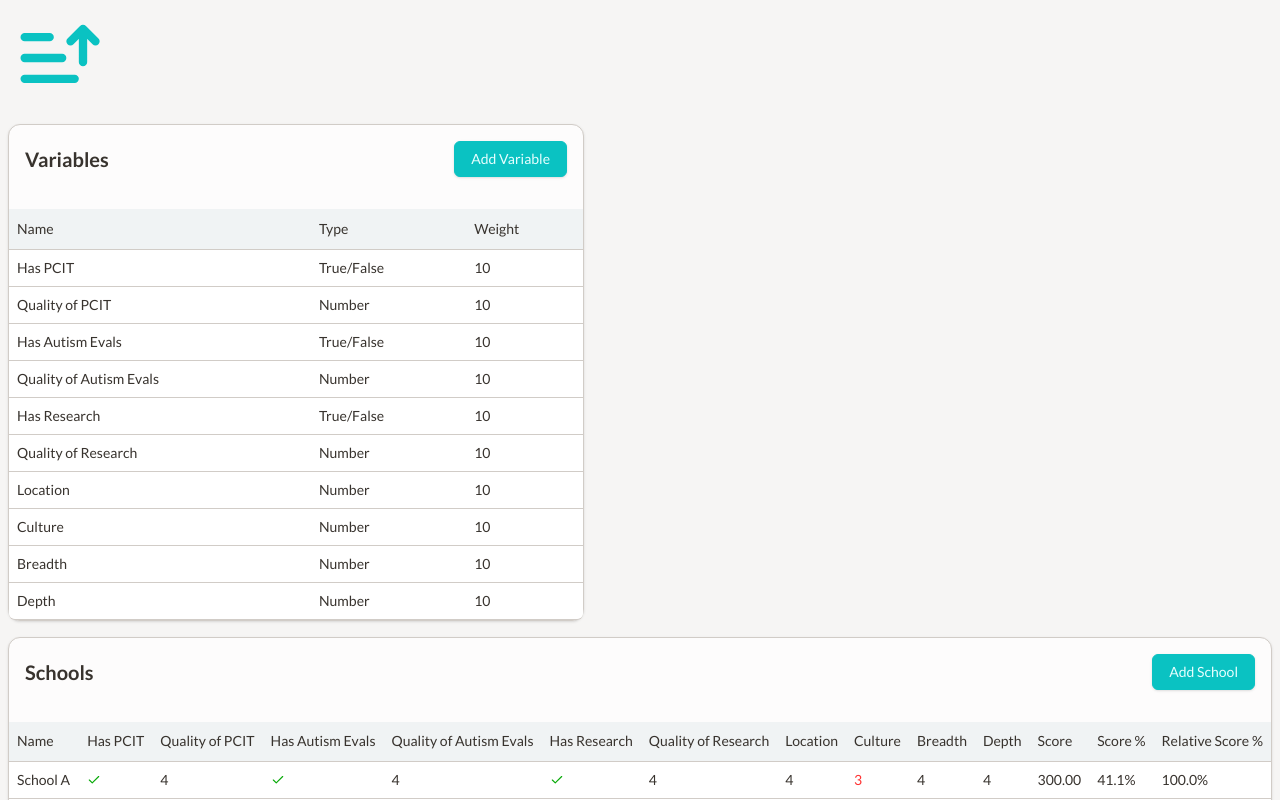
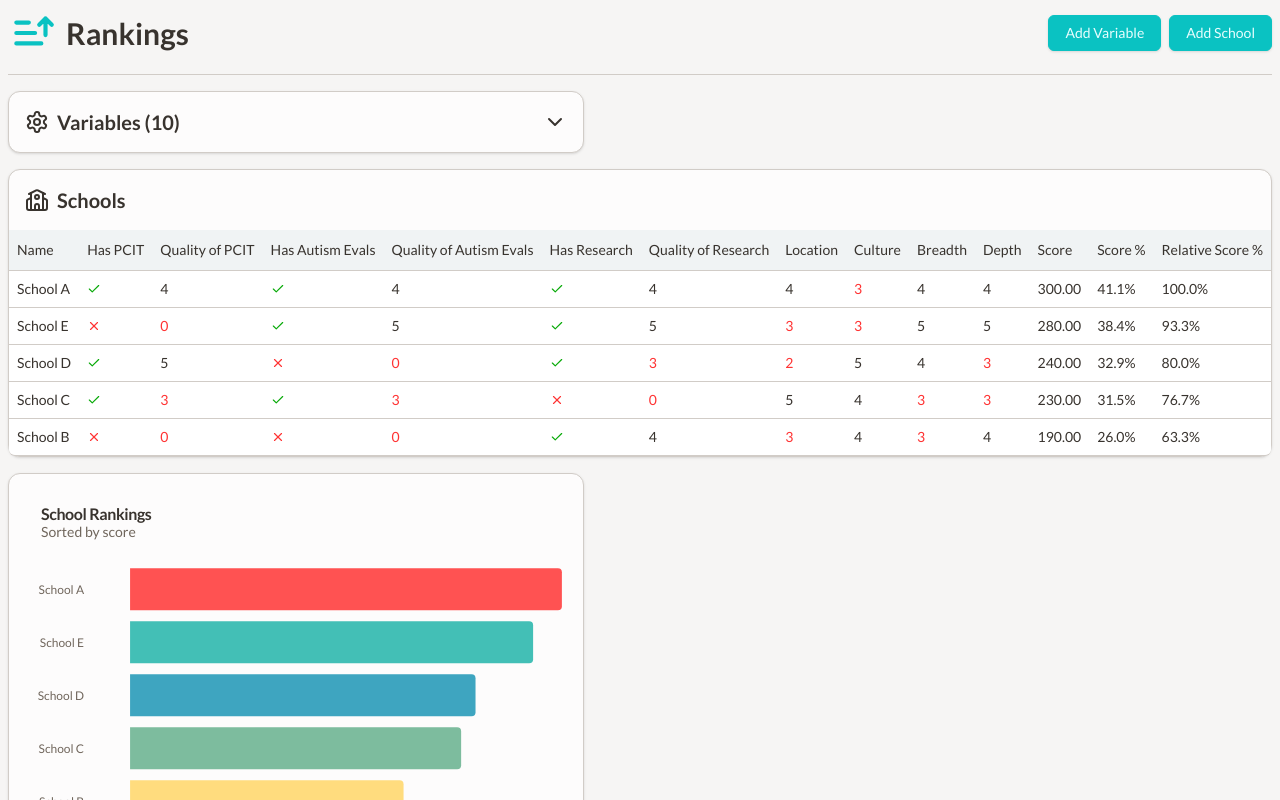
Before and after one commit to DrewJohnsonGT/ranker, a Next.js app: page / in a window 1280 px wide. Shown: the top 800 px of the page. Built offline with nearby package versions, Linux system fonts and the light colour scheme.

Commit message:
Accordion for variables

```diff
--- a/package.json
+++ b/package.json
@@ -20,6 +20,7 @@
     "@radix-ui/react-label": "^2.1.1",
     "@radix-ui/react-scroll-area": "^1.2.2",
     "@radix-ui/react-select": "^2.1.5",
+    "@radix-ui/react-separator": "^1.1.1",
     "@radix-ui/react-slot": "^1.1.1",
     "@radix-ui/react-switch": "^1.1.2",
     "@radix-ui/react-tooltip": "^1.1.7",
--- a/src/app/layout.tsx
+++ b/src/app/layout.tsx
@@ -1,7 +1,13 @@
+import { Metadata } from 'next';
 import { Lato } from 'next/font/google';
 import { TooltipProvider } from '~/components/ui/Tooltip';
 
 import './globals.css';
+
+export const metadata: Metadata = {
+  title: 'Rankings',
+  description: 'Rankings',
+};
 
 const font = Lato({
   subsets: ['latin'],
--- a/src/app/page.tsx
+++ b/src/app/page.tsx
@@ -7,6 +7,12 @@ import { useForm } from 'react-hook-form';
 import { LuCheck, LuOctagonAlert, LuX } from 'react-icons/lu';
 import z from 'zod';
 import { RankedBars } from '~/components/RankedBars';
+import {
+  Accordion,
+  AccordionContent,
+  AccordionItem,
+  AccordionTrigger,
+} from '~/components/ui/Accordion';
 import { Button } from '~/components/ui/Button';
 import { Card, CardContent, CardHeader } from '~/components/ui/Card';
 import {
@@ -35,6 +41,7 @@ import {
   SelectTrigger,
   SelectValue,
 } from '~/components/ui/Select';
+import { Separator } from '~/components/ui/Separator';
 import { Switch } from '~/components/ui/Switch';
 import {
   Table,
@@ -53,6 +60,7 @@ import {
   NAME_OF_ROW,
 } from '~/utils/constants';
 import { getValueColor } from '~/utils/getValueColor';
+import { ICONS } from '~/utils/icons';
 
 const variableSchema = z.object({
   name: z.string().min(1, 'Name is required'),
@@ -88,7 +96,6 @@ export default function Home() {
   const variableForm = useForm<z.infer<typeof variableSchema>>({
     resolver: zodResolver(variableSchema),
     defaultValues: {
-      name: '',
       type: 'boolean',
       weight: 0,
     },
@@ -98,7 +105,6 @@ export default function Home() {
   const rowForm = useForm<z.infer<typeof rowSchema>>({
     resolver: zodResolver(rowSchema),
     defaultValues: {
-      name: '',
       values: {},
     },
     shouldUnregister: true,
@@ -188,7 +194,7 @@ export default function Home() {
   };
 
   const sortedVariables = useMemo(() => {
-    return [...variables].sort((a, b) => a.weight - b.weight);
+    return [...variables].sort((a, b) => b.weight - a.weight);
   }, [variables]);
 
   const maxScore = useMemo(() => {
@@ -235,21 +241,9 @@ export default function Home() {
 
   return (
     <div className="space-y-4 p-2">
-      <div className="flex items-center justify-between">
-        <Image src="/logo.svg" alt="Logo" width={100} height={100} />
-      </div>
-      <Card className="max-w-xl">
-        <CardHeader>
-          <div className="mb-4 flex items-center justify-between">
-            <h2 className="flex items-center gap-2 text-xl font-semibold">
-              Variables
-              {totalWeight !== 100 && (
-                <span className="flex items-center gap-1 text-base text-destructive">
-                  <LuOctagonAlert className="size-4" />
-                  Weights do not add up to 100 ({totalWeight})
-                </span>
-              )}
-            </h2>
+      <div className="flex items-center gap-2">
+        <Image src="/logo.svg" alt="Logo" width={50} height={50} />
+        <h1 className="mr-auto text-3xl font-bold">Rankings</h1>
         <Dialog
           open={openVariableDialog}
           onOpenChange={handleVariableDialogOpenChange}
@@ -297,12 +291,8 @@ export default function Home() {
                           </SelectTrigger>
                         </FormControl>
                         <SelectContent>
-                              <SelectItem value="boolean">
-                                True/False
-                              </SelectItem>
-                              <SelectItem value="number">
-                                Number (0-10)
-                              </SelectItem>
+                          <SelectItem value="boolean">True/False</SelectItem>
+                          <SelectItem value="number">Number (0-10)</SelectItem>
                         </SelectContent>
                       </Select>
                       <FormMessage />
@@ -358,50 +348,6 @@ export default function Home() {
             </Form>
           </DialogContent>
         </Dialog>
-          </div>
-        </CardHeader>
-        <CardContent className="p-0">
-          <div className="flex flex-col gap-4">
-            {sortedVariables.length === 0 ? (
-              <p className="text-sm text-muted-foreground">
-                No variables defined yet.
-              </p>
-            ) : (
-              <ScrollArea className="min-h-0 rounded-b-md border-b bg-background">
-                <Table>
-                  <TableHeader>
-                    <TableRow>
-                      <TableHead>Name</TableHead>
-                      <TableHead>Type</TableHead>
-                      <TableHead>Weight</TableHead>
-                    </TableRow>
-                  </TableHeader>
-                  <TableBody>
-                    {sortedVariables.map((v) => (
-                      <TableRow
-                        key={v.id}
-                        className="cursor-pointer hover:bg-muted hover:text-primary"
-                        onClick={() => startEditingVariable(v)}
-                      >
-                        <TableCell>{v.name}</TableCell>
-                        <TableCell>
-                          {v.type === 'boolean' ? 'True/False' : 'Number'}
-                        </TableCell>
-                        <TableCell>{v.weight}</TableCell>
-                      </TableRow>
-                    ))}
-                  </TableBody>
-                </Table>
-              </ScrollArea>
-            )}
-          </div>
-        </CardContent>
-      </Card>
-
-      <Card>
-        <CardHeader>
-          <div className="mb-4 flex items-center justify-between">
-            <h2 className="text-xl font-semibold">{NAME_OF_ROW}s</h2>
         <Dialog open={openRowDialog} onOpenChange={setOpenRowDialog}>
           <DialogTrigger asChild>
             <Button>Add {NAME_OF_ROW}</Button>
@@ -496,6 +442,71 @@ export default function Home() {
           </DialogContent>
         </Dialog>
       </div>
+      <Separator className="my-4 w-full flex-1" />
+      <Accordion type="single" collapsible>
+        <AccordionItem value="variables">
+          <Card className="max-w-xl">
+            <CardHeader>
+              <AccordionTrigger className="flex w-full items-center justify-between py-0">
+                <h2 className="flex items-center gap-2 text-xl font-semibold">
+                  <ICONS.Variables className="size-6" />
+                  Variables ({variables.length})
+                  {totalWeight !== 100 && (
+                    <span className="flex items-center gap-1 text-base text-destructive">
+                      <LuOctagonAlert className="size-4" />
+                      Weights do not add up to 100 ({totalWeight})
+                    </span>
+                  )}
+                </h2>
+              </AccordionTrigger>
+            </CardHeader>
+            <AccordionContent>
+              <CardContent className="p-0">
+                <div className="flex flex-col gap-4">
+                  {sortedVariables.length === 0 ? (
+                    <p className="text-sm text-muted-foreground">
+                      No variables defined yet.
+                    </p>
+                  ) : (
+                    <ScrollArea className="min-h-0 rounded-b-md border-b bg-background">
+                      <Table>
+                        <TableHeader>
+                          <TableRow>
+                            <TableHead>Name</TableHead>
+                            <TableHead>Type</TableHead>
+                            <TableHead>Weight</TableHead>
+                          </TableRow>
+                        </TableHeader>
+                        <TableBody>
+                          {sortedVariables.map((v) => (
+                            <TableRow
+                              key={v.id}
+                              className="cursor-pointer hover:bg-muted hover:text-primary"
+                              onClick={() => startEditingVariable(v)}
+                            >
+                              <TableCell>{v.name}</TableCell>
+                              <TableCell>
+                                {v.type === 'boolean' ? 'True/False' : 'Number'}
+                              </TableCell>
+                              <TableCell>{v.weight}</TableCell>
+                            </TableRow>
+                          ))}
+                        </TableBody>
+                      </Table>
+                    </ScrollArea>
+                  )}
+                </div>
+              </CardContent>
+            </AccordionContent>
+          </Card>
+        </AccordionItem>
+      </Accordion>
+      <Card>
+        <CardHeader>
+          <h2 className="flex items-center gap-2 text-xl font-semibold">
+            <ICONS.Rows className="size-6" />
+            {NAME_OF_ROW}s
+          </h2>
         </CardHeader>
         <CardContent className="p-0">
           <div className="flex flex-col gap-4">
--- a/src/components/ui/Accordion.tsx
+++ b/src/components/ui/Accordion.tsx
@@ -20,7 +20,7 @@ const AccordionTrigger: React.FC<
   <AccordionPrimitive.Header className="flex">
     <AccordionPrimitive.Trigger
       className={cn(
-        'flex flex-1 items-center justify-between p-4 font-medium transition-all hover:underline [&[data-state=open]>svg]:rotate-180',
+        'flex flex-1 items-center justify-between font-medium transition-all hover:text-primary [&[data-state=open]>svg]:rotate-180',
         className,
       )}
       {...props}
@@ -39,7 +39,7 @@ const AccordionContent: React.FC<
     className="overflow-hidden text-sm transition-all data-[state=closed]:animate-accordion-up data-[state=open]:animate-accordion-down"
     {...props}
   >
-    <div className={cn('pb-2 pt-0', className)}>{children}</div>
+    <div className={cn('pt-0', className)}>{children}</div>
   </AccordionPrimitive.Content>
 );
 
--- /dev/null
+++ b/src/components/ui/Separator.tsx
@@ -0,0 +1,28 @@
+'use client';
+
+import * as React from 'react';
+import * as SeparatorPrimitive from '@radix-ui/react-separator';
+import { cn } from '~/utils/cn';
+
+const Separator: React.FC<
+  React.ComponentProps<typeof SeparatorPrimitive.Root>
+> = ({
+  className,
+  decorative = true,
+  orientation = 'horizontal',
+  ...props
+}) => (
+  <SeparatorPrimitive.Root
+    decorative={decorative}
+    orientation={orientation}
+    className={cn(
+      'shrink-0 bg-border',
+      orientation === 'horizontal' ? 'h-px w-full' : 'h-full w-px',
+      className,
+    )}
+    {...props}
+  />
+);
+Separator.displayName = SeparatorPrimitive.Root.displayName;
+
+export { Separator };
--- /dev/null
+++ b/src/utils/icons.ts
@@ -0,0 +1,11 @@
+import { LuSchool, LuSettings } from 'react-icons/lu';
+
+export enum Icons {
+  Variables = 'Variables',
+  Rows = 'Rows',
+}
+
+export const ICONS = {
+  [Icons.Variables]: LuSettings,
+  [Icons.Rows]: LuSchool,
+};
```
Also changed, not shown: 1 other file (tests, documents, lock files or other folders). Lines whose indentation alone changed are shown as unchanged.
